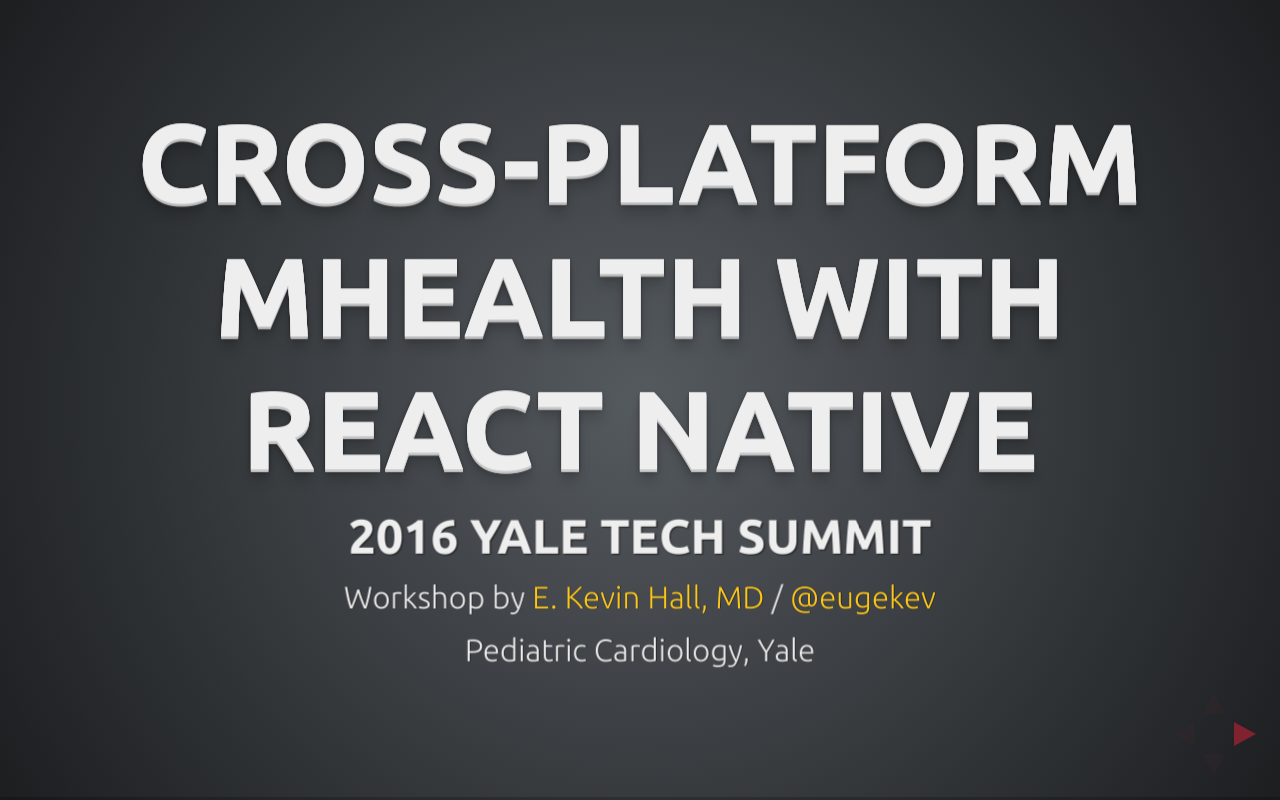
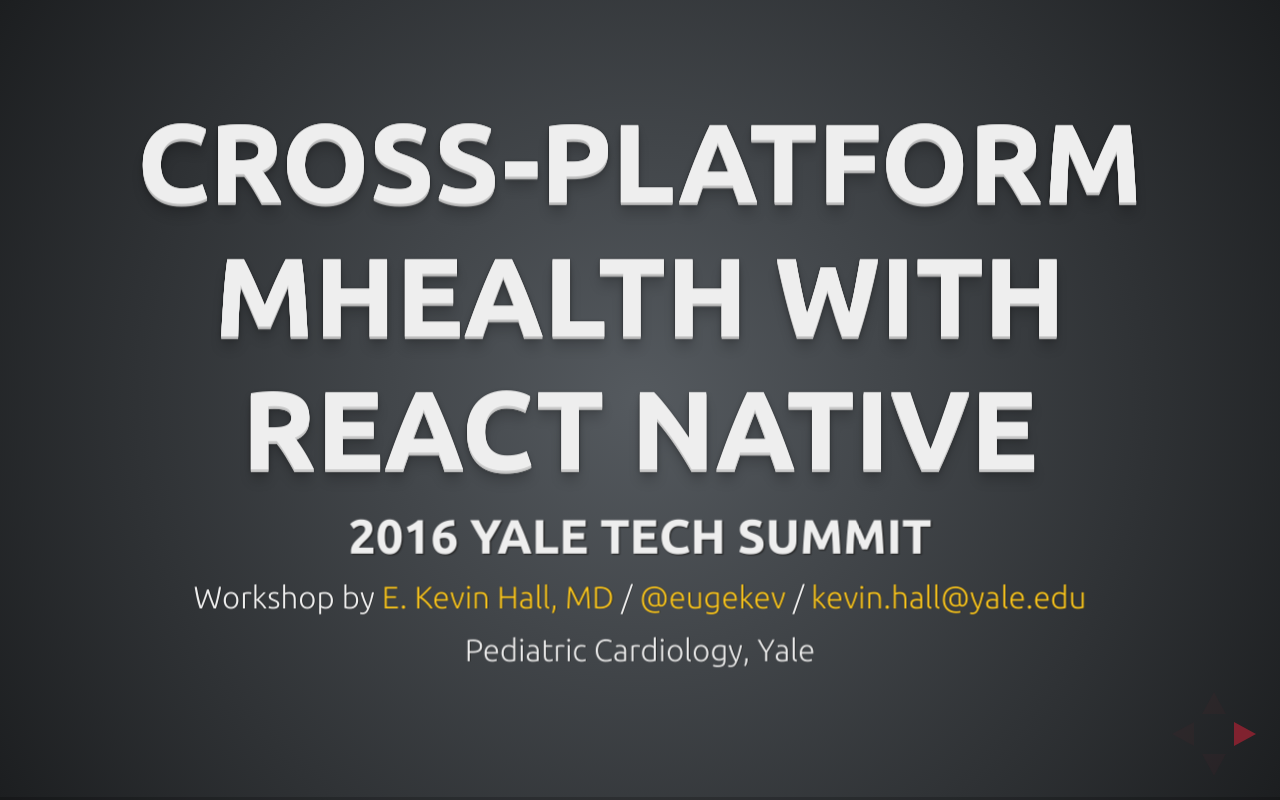
Before and after one commit to ekhall/yaletechdemo, a website: page index.html in a window 1280 px wide. Drawn offline with Linux system fonts and the light colour scheme.

Commit message:
added email

```diff
--- a/index.html
+++ b/index.html
@@ -32,7 +32,7 @@
 				<h1>Cross-Platform mHealth with React Native</h1>
 				<h3>2016 Yale Tech Summit</h3>
 				<p>
-					Workshop by <a href="https://ekhall.gitlab.io">E. Kevin Hall, MD</a> / <a href="http://twitter.com/eugekev">@eugekev</a>
+					Workshop by <a href="https://ekhall.gitlab.io">E. Kevin Hall, MD</a> / <a href="http://twitter.com/eugekev">@eugekev</a> / <a href="mailto:kevin.hall@yale.edu">kevin.hall@yale.edu</a>
 				</p>
 				<p>
 					Pediatric Cardiology, Yale
```
